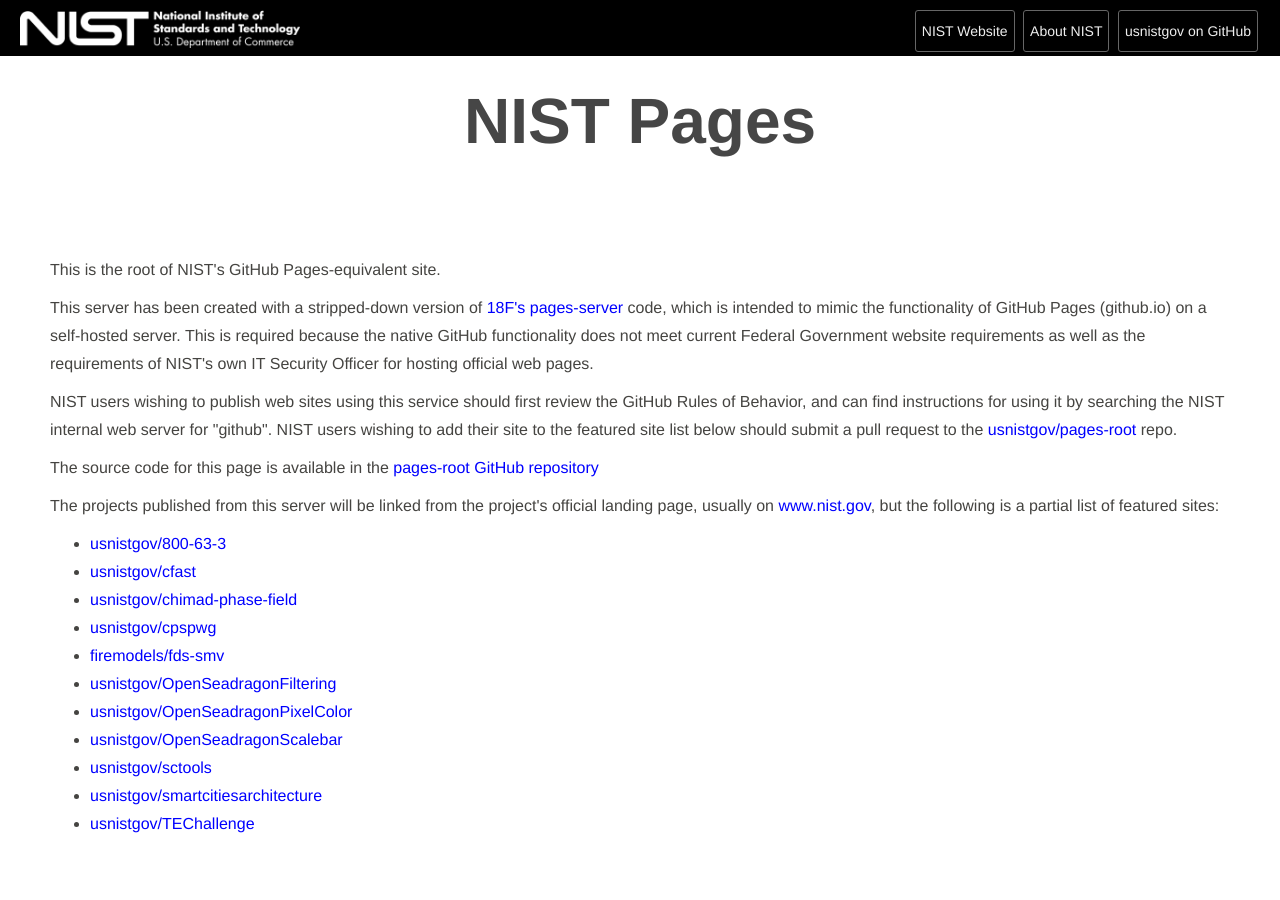
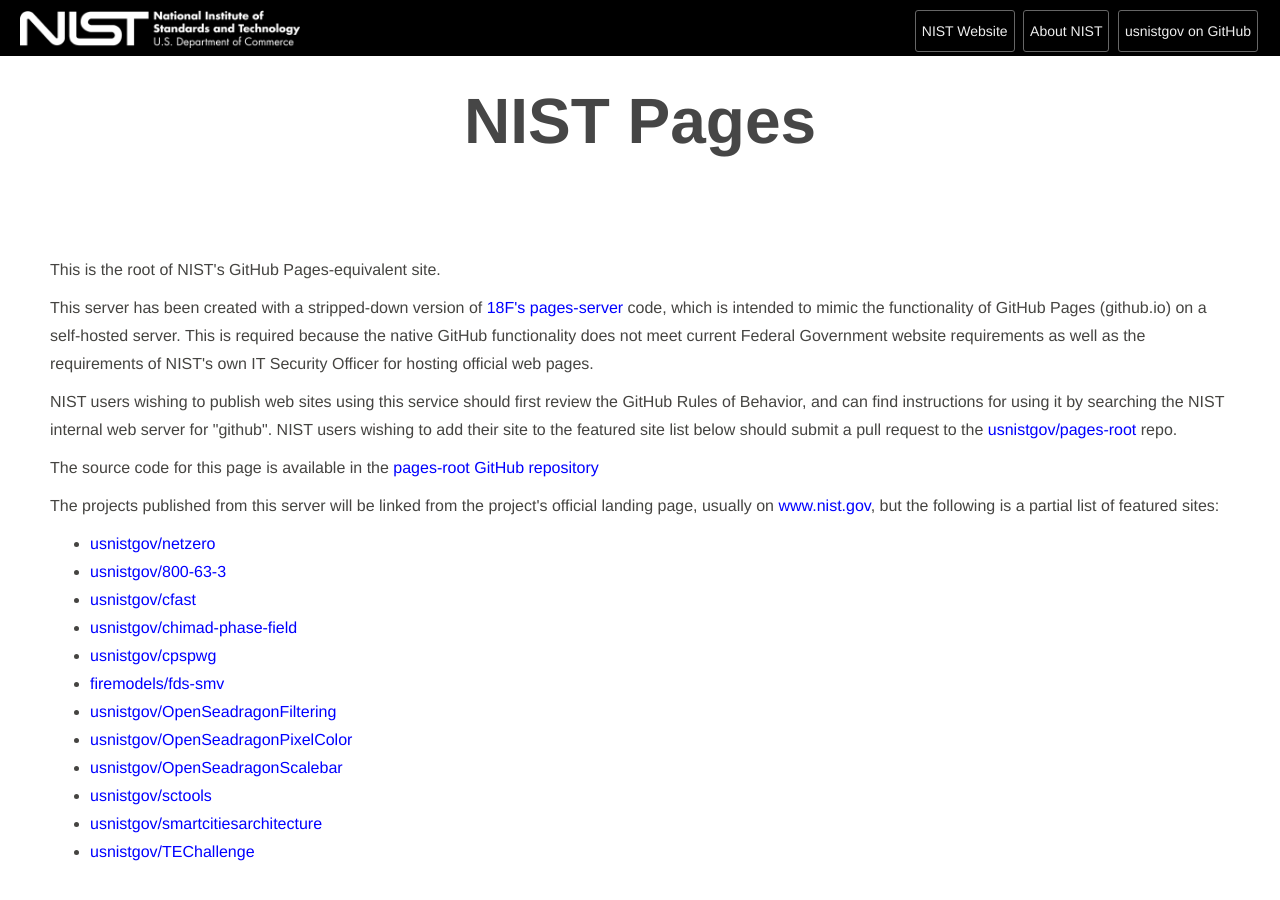
Before and after one commit to usnistgov/pages-root, a Jekyll site: the page built from index.html, in a window 1280 px wide, cut to the strip 0-974 px from the top of the page. Shown: the top 900 px of the strip. Built offline with Jekyll 4.4.1, drawn with Linux system fonts in a browser that asks for light colours; nearby versions of some CDN libraries; library files that are not in the unit come from our copies.

Commit message:
Add netzero repo

```diff
--- a/index.html
+++ b/index.html
@@ -16,6 +16,7 @@
 	<p>The projects published from this server will be linked from the project's official landing page, usually on <a target="_blank" href="http://www.nist.gov">www.nist.gov</a>, but the following is a partial list of featured sites:
 
 	<ul>
+	  <li><a target="_blank" href="https://pages.nist.gov/netzero">usnistgov/netzero</a>
 	  <li><a target="_blank" href="https://pages.nist.gov/800-63-3">usnistgov/800-63-3</a>
 	  <li><a target="_blank" href="https://pages.nist.gov/cfast">usnistgov/cfast</a>
 	  <li><a target="_blank" href="https://pages.nist.gov/chimad-phase-field">usnistgov/chimad-phase-field</a>
```
